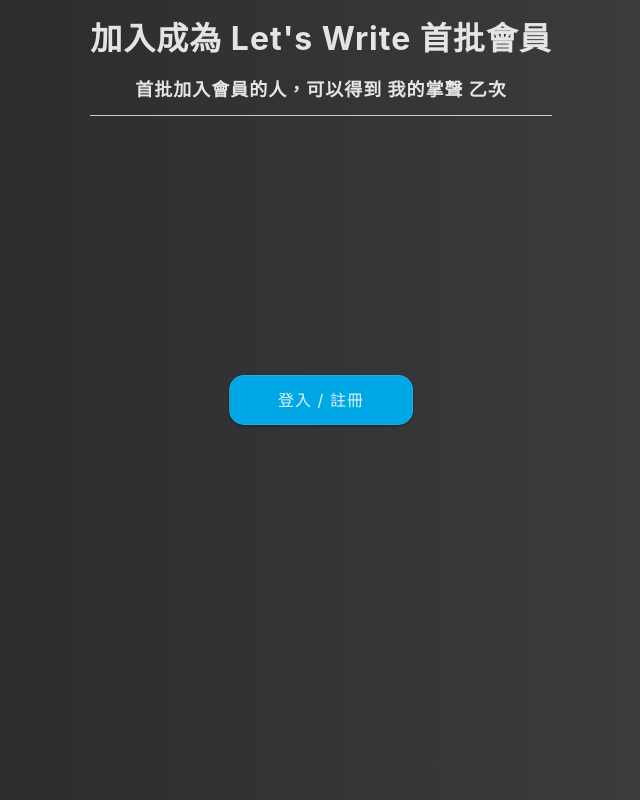
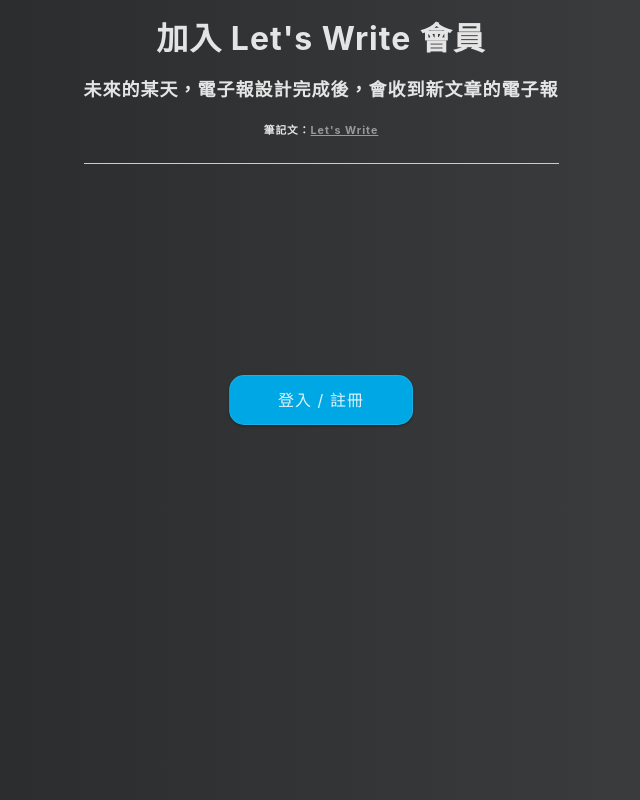
Before and after one commit to letswritetw/letswrite-auth0-login, a website: page index.pug in a window 1280 px wide. Shown: the whole page, without its empty margins (319-959 px from the left). Drawn offline with nearby package versions, Linux system fonts and the light colour scheme; files that its build step writes are made by us from their sources.

Commit message:
更新文案

```diff
--- a/index.pug
+++ b/index.pug
@@ -1,5 +1,5 @@
 - var link = 'letswrite-auth0-login'
-- var title = "加入成為 Let's Write 首批會員"
+- var title = "加入 Let's Write 會員"
 - var description = "用Auth0的Universal Login功能，來進行Let's Write的會員註冊、登入"
 
 <!DOCTYPE html>
@@ -51,8 +51,10 @@
 
     #app.container.w-480
       .title.text-center
-        h1 加入成為 Let's Write 首批會員
-        h2 首批加入會員的人，可以得到 我的掌聲 乙次
+        h1 加入 Let's Write 會員
+        h2 未來的某天，電子報設計完成後，會收到新文章的電子報
+        h6 筆記文：
+          a(href="https://letswrite.tw/auth0-login/", target="_blank") Let's Write
 
       hr
 
--- a/src/main.js
+++ b/src/main.js
@@ -51,6 +51,7 @@
   // 登入後的當下，把網址中的參數替換掉
   const query = window.location.search;
   const pathname = window.location.pathname;
+
   if(query.includes("code=") && query.includes("state=")) {
     // 執行登入後的動作
     await auth0.handleRedirectCallback();
@@ -74,7 +75,7 @@
 
     // 登入後，要做什麼
     let accessToken = await auth0.getTokenSilently(); // 取得 access_token
-    let user = await auth0.getUser(); // 取得登入者資訊
+    const user = await auth0.getUser(); // 取得登入者資訊
 
     // 隱藏登入區塊
     const loginWrap = document.querySelector('.card-wrap.log');
--- a/src/style.sass
+++ b/src/style.sass
@@ -23,7 +23,7 @@
   background: linear-gradient(to right, #232526, #414345)
   color: rgba(#FFF, .87)
 
-.js-append-links a
+a
   color: rgba(#FFF, .5) !important
   transition: color .2s
   &:hover
```
Also changed, not shown: dist/style.min.css, index.html, 1 other file.
